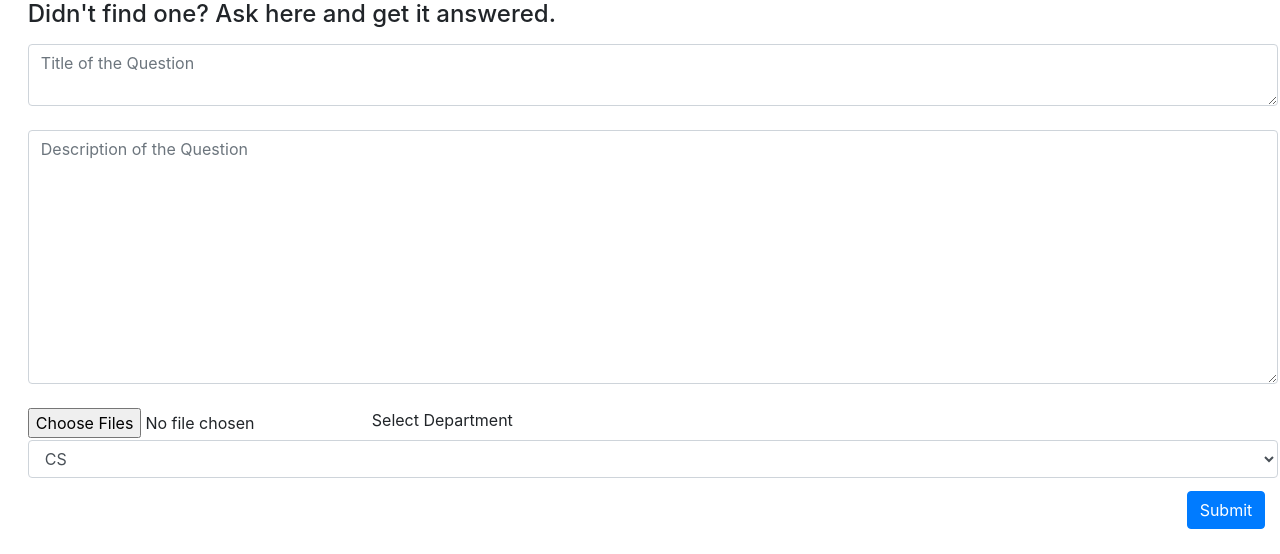
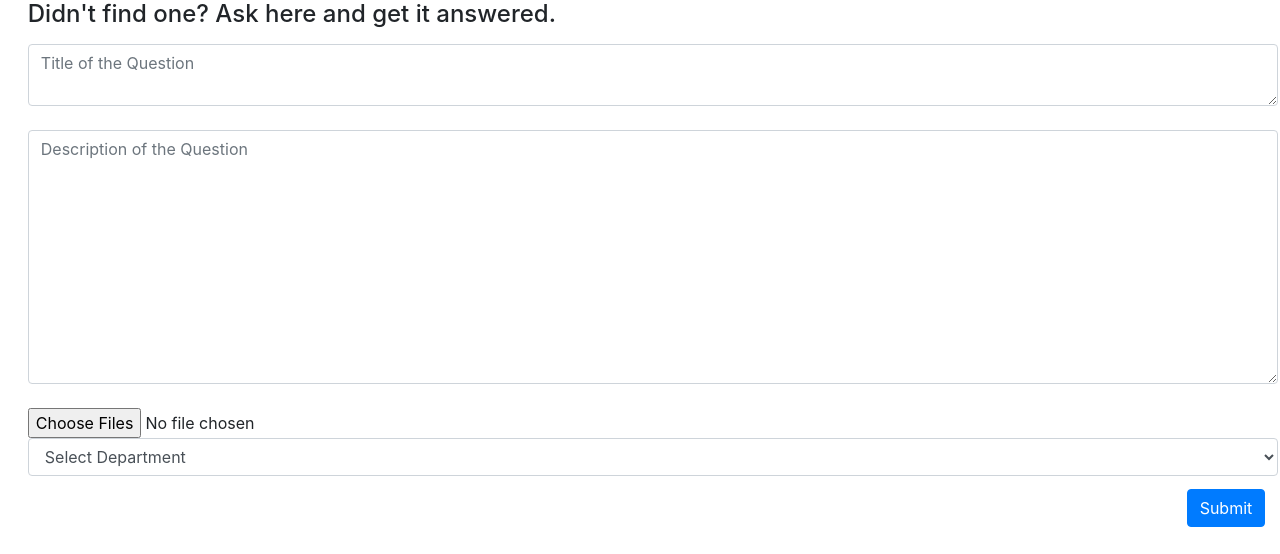
Before and after one commit to HarshDhussa1008/WhizApp, a Django app: template whizapp/templates/whizapp/home.html in a window 1280 px wide. Shown: the part 476-1030 px from the top of the page. After the commit the page ends 1003 px from the top, so only its background shows below. Run offline with Django 3.2, Linux system fonts and the light colour scheme; the template is opened without the code that fills it: values that come from a table or form of the project are taken from there, others are empty; data comes from the database, SQL or seed files in the repository; some libraries are stand-ins or nearby versions.

Commit message:
Update home.html

```diff
--- a/whizapp/templates/whizapp/home.html
+++ b/whizapp/templates/whizapp/home.html
@@ -55,8 +55,8 @@
                     <input id="images" name="images" type="file" multiple >
                 </div>
                 <br>
-                <label for="sel1">Select Department</label>
                 <select class="form-control" id="sel1" name="sel1">
+                    <option>Select Department</option>
                     <option>CS</option>
                     <option>IT</option>
                     <option>EC</option>
```
